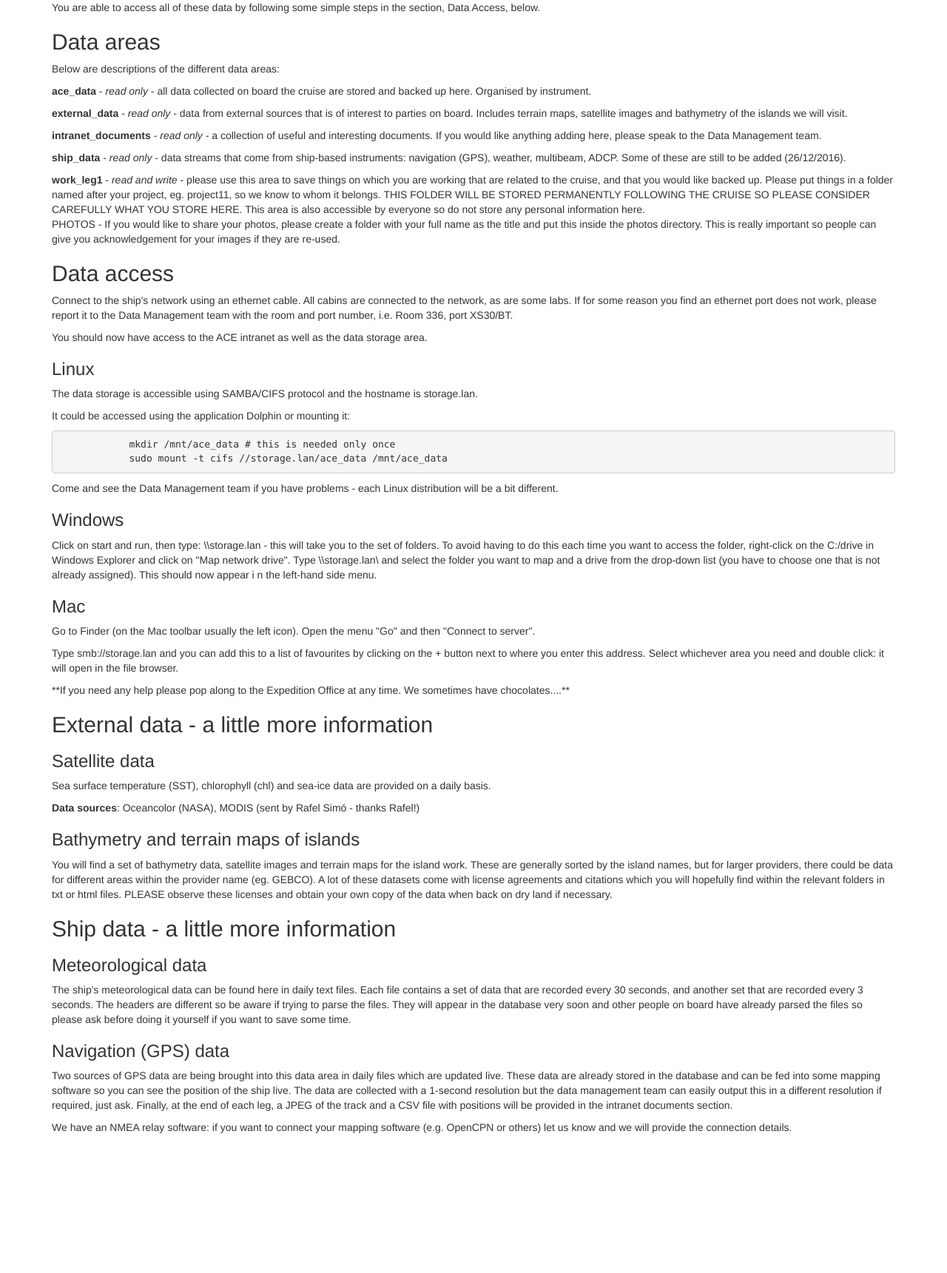
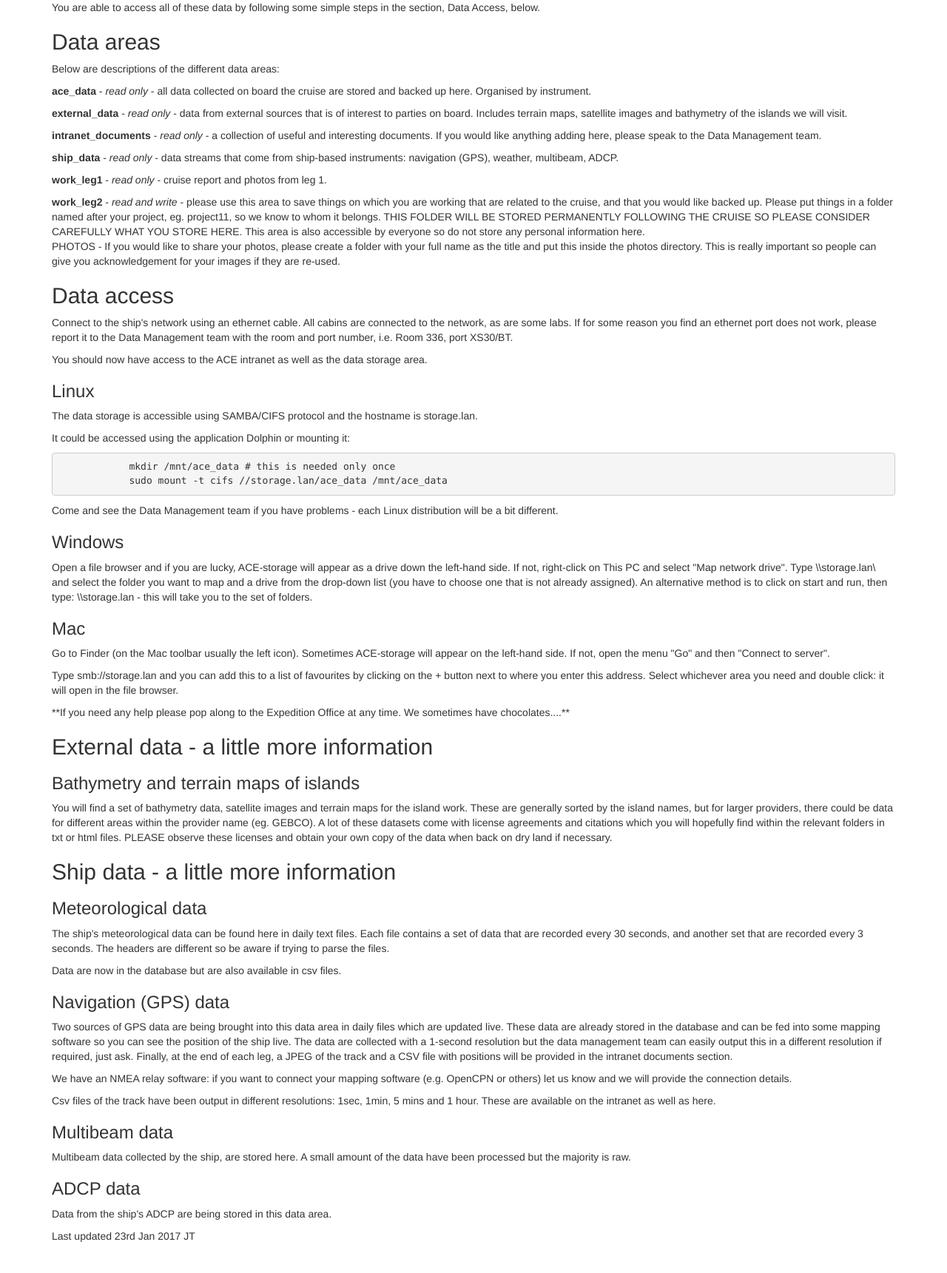
Before and after one commit to Swiss-Polar-Institute/science-cruise-data-management, a Django app: page /accessing_data/ in a window 1280 px wide. Shown: the part 323-2044 px from the top of the page at 74% size. Before the commit the page ends 1855 px from the top, so only its background shows below. Run offline with Django 3.2, Linux system fonts and the light colour scheme; some libraries are stand-ins or nearby versions.

Commit message:
Updates to accessing data page.

```diff
--- a/ScienceCruiseDataManagement/main/templates/accessing_data.html
+++ b/ScienceCruiseDataManagement/main/templates/accessing_data.html
@@ -21,8 +21,9 @@
         <p><b>ace_data</b>  - <i>read only</i> - all data collected on board the cruise are stored and backed up here. Organised by instrument.</p>
         <p><b>external_data</b> - <i>read only</i> - data from external sources that is of interest to parties on board. Includes terrain maps, satellite images and bathymetry of the islands we will visit.</p>
         <p><b>intranet_documents</b> - <i>read only</i> - a collection of useful and interesting documents. If you would like anything adding here, please speak to the Data Management team.</p>
-        <p><b>ship_data</b> - <i>read only</i> - data streams that come from ship-based instruments: navigation (GPS), weather, multibeam, ADCP. Some of these are still to be added (26/12/2016).</p>
-        <p><b>work_leg1</b> - <i>read and write</i> - please use this area to save things on which you are working that are related to the cruise, and that you would like backed up. Please put things in a folder named after your project, eg. project11, so we know to whom it belongs. THIS FOLDER WILL BE STORED PERMANENTLY FOLLOWING THE CRUISE SO PLEASE CONSIDER CAREFULLY WHAT YOU STORE HERE. This area is also accessible by everyone so do not store any personal information here. <br>PHOTOS - If you would like to share your photos, please create a folder with your full name as the title and put this inside the photos directory. This is really important so people can give you acknowledgement for your images if they are re-used.</br></p>
+        <p><b>ship_data</b> - <i>read only</i> - data streams that come from ship-based instruments: navigation (GPS), weather, multibeam, ADCP.</p>
+        <p><b>work_leg1</b> - <i>read only</i> - cruise report and photos from leg 1.</p>
+        <p><b>work_leg2</b> - <i>read and write</i> - please use this area to save things on which you are working that are related to the cruise, and that you would like backed up. Please put things in a folder named after your project, eg. project11, so we know to whom it belongs. THIS FOLDER WILL BE STORED PERMANENTLY FOLLOWING THE CRUISE SO PLEASE CONSIDER CAREFULLY WHAT YOU STORE HERE. This area is also accessible by everyone so do not store any personal information here. <br>PHOTOS - If you would like to share your photos, please create a folder with your full name as the title and put this inside the photos directory. This is really important so people can give you acknowledgement for your images if they are re-used.</br></p>
 
     </div>
 
@@ -45,10 +46,10 @@
         <p>Come and see the Data Management team if you have problems - each Linux distribution will be a bit different.</p>
 
         <h3>Windows</h3>
-        Click on start and run, then type: \\storage.lan - this will take you to the set of folders. To avoid having to do this each time you want to access the folder, right-click on the C:/drive in Windows Explorer and click on "Map network drive". Type \\storage.lan\ and select the folder you want to map and a drive from the drop-down list (you have to choose one that is not already assigned). This should now appear i                                                    n the left-hand side menu.
+        Open a file browser and if you are lucky, ACE-storage will appear as a drive down the left-hand side. If not, right-click on This PC and select "Map network drive". Type \\storage.lan\ and select the folder you want to map and a drive from the drop-down list (you have to choose one that is not already assigned). An alternative method is to click on start and run, then type: \\storage.lan - this will take you to the set of folders.
 
         <h3>Mac</h3>
-        <p>Go to Finder (on the Mac toolbar usually the left icon). Open the menu "Go" and then "Connect to server".</p>
+        <p>Go to Finder (on the Mac toolbar usually the left icon). Sometimes ACE-storage will appear on the left-hand side. If not, open the menu "Go" and then "Connect to server".</p>
         <p>Type smb://storage.lan and you can add this to a list of favourites by clicking on the + button next to where you enter this address. Select whichever area you need and double click: it will open in the file browser.</p>
 
         <p>**If you need any help please pop along to the Expedition Office at any time. We sometimes have chocolates....**</p>
@@ -58,11 +59,6 @@
         <h2>External data - a little more information</h2>
     </div>
     <div class="header">
-        <h3>Satellite data</h3>
-        <p>Sea surface temperature (SST), chlorophyll (chl) and sea-ice data are provided on a daily basis.</p>
-
-        <p><b>Data sources</b>: Oceancolor (NASA), MODIS (sent by Rafel Simó - thanks Rafel!)</p>
-
         <h3>Bathymetry and terrain maps of islands</h3>
         <p>You will find a set of bathymetry data, satellite images and terrain maps for the island work. These are generally sorted by the island names, but for larger providers, there could be data for different areas within the provider name (eg. GEBCO). A lot of these datasets come with license agreements and citations which you will hopefully find within the relevant folders in txt or html files. PLEASE observe these licenses and obtain your own copy of the data when back on dry land if necessary.</p>
     </div>
@@ -72,11 +68,21 @@
     </div>
     <div class="header">
         <h3>Meteorological data</h3>
-        <p>The ship's meteorological data can be found here in daily text files. Each file contains a set of data that are recorded every 30 seconds, and another set that are recorded every 3 seconds. The headers are different so be aware if trying to parse the files. They will appear in the database very soon and other people on board have already parsed the files so please ask before doing it yourself if you want to save some time.</p>
+        <p>The ship's meteorological data can be found here in daily text files. Each file contains a set of data that are recorded every 30 seconds, and another set that are recorded every 3 seconds. The headers are different so be aware if trying to parse the files.</p>
+        <p>Data are now in the database but are also available in csv files. </p>
 
         <h3>Navigation (GPS) data</h3>
         <p>Two sources of GPS data are being brought into this data area in daily files which are updated live. These data are already stored in the database and can be fed into some mapping software so you can see the position of the ship live. The data are collected with a 1-second resolution but the data management team can easily output this in a different resolution if required, just ask. Finally, at the end of each leg, a JPEG of the track and a CSV file with positions will be provided in the intranet documents section.</p>
         <p>We have an NMEA relay software: if you want to connect your mapping software (e.g. OpenCPN or others) let us know and we will provide the connection details.</p>
+        <p>Csv files of the track have been output in different resolutions: 1sec, 1min, 5 mins and 1 hour. These are available on the intranet as well as here.</p>
+
+        <h3>Multibeam data</h3>
+        <p>Multibeam data collected by the ship, are stored here. A small amount of the data have been processed but the majority is raw.</p>
+
+        <h3>ADCP data</h3>
+        <p>Data from the ship's ADCP are being stored in this data area.</p>
     </div>
 
+<p>Last updated 23rd Jan 2017 JT</p>
+
 {% endblock %}
```
